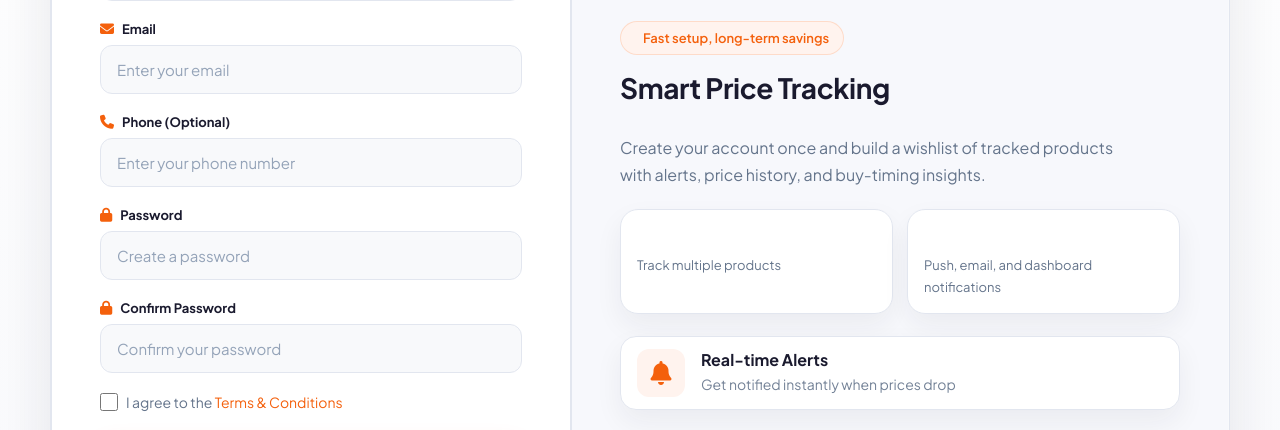
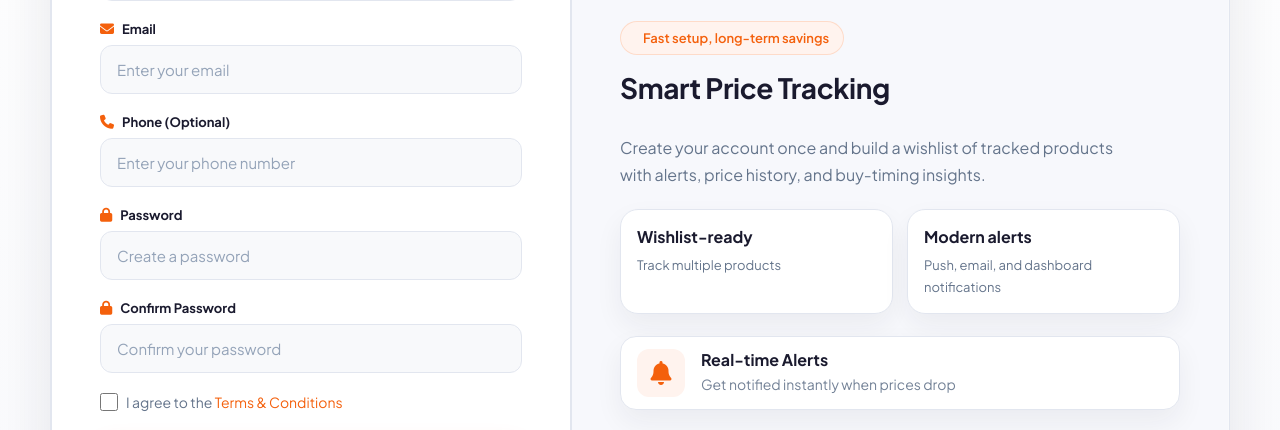
Before and after one commit to LAKKIREDDY-2001/paa, a Flask app: page /signup in a window 1280 px wide; the page is wider, and only the part inside the window is pictured. Shown: the part 293-723 px from the top of that part. Run offline with Flask 3, Linux system fonts and the light colour scheme.

Commit message:
Fix auth panel text contrast

```diff
--- a/static/auth.css
+++ b/static/auth.css
@@ -1199,6 +1199,25 @@ h1, h2, h3,
     box-shadow: 0 12px 28px rgba(26, 26, 46, 0.06) !important;
 }
 
+.auth-stat-card strong,
+.auth-stat-card h3,
+.auth-stat-card h4,
+.auth-features strong,
+.auth-features h2,
+.auth-features h3,
+.auth-features h4,
+.feature strong,
+.feature h4 {
+    color: var(--brand-navy) !important;
+}
+
+.auth-features p,
+.auth-features span,
+.feature p,
+.feature span {
+    color: var(--text-muted) !important;
+}
+
 .feature i {
     background: #fff3ee !important;
     color: var(--brand-orange) !important;
```
